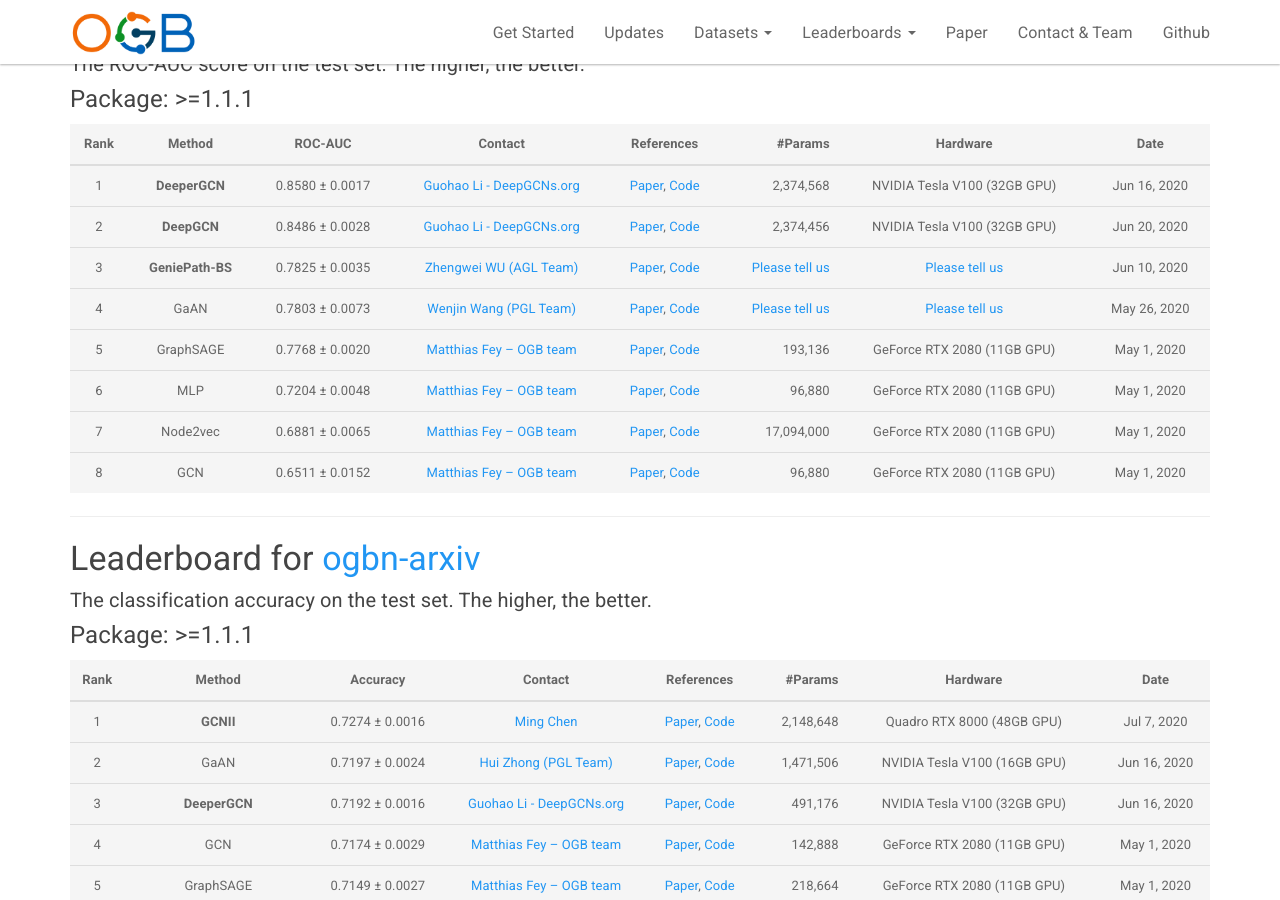
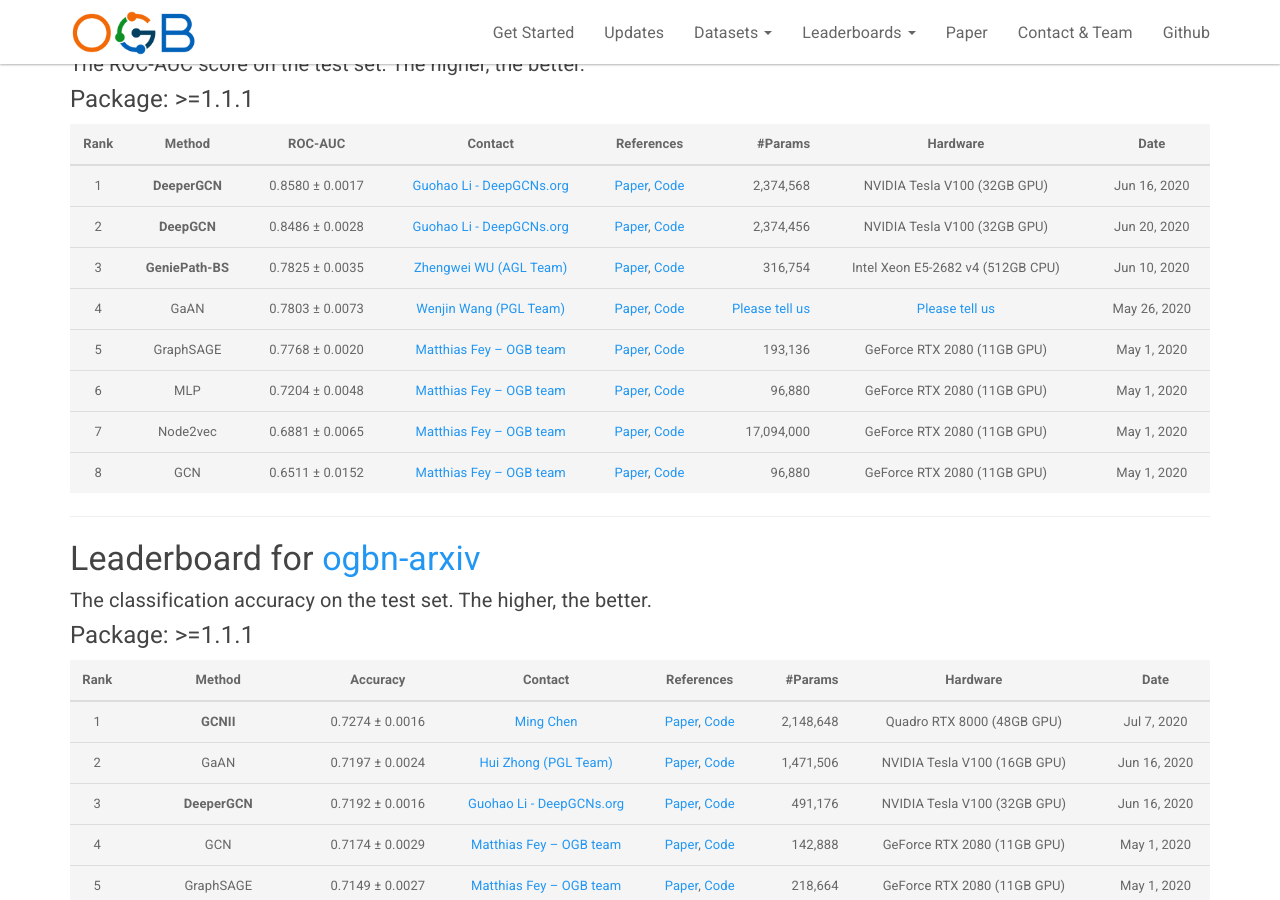
Before and after one commit to snap-stanford/ogb-web, a Jekyll site: the page built from _docs/leaderboard/leader_nodeprop.md, in a window 1280 px wide and 900 px high, scrolled down 1113 px. Built offline with Jekyll 4.4.1, drawn with Linux system fonts in a browser that asks for light colours.

Commit message:
updateleaderboard

```diff
--- a/_docs/leaderboard/leader_nodeprop.md
+++ b/_docs/leaderboard/leader_nodeprop.md
@@ -52,7 +52,7 @@ The **bold** method name indicates that the implementation is **official** (by t
 |:----:|:-----:|:------:|:-----:|:-----:|-----:|:-----:|:-----:|
 |  1  |  **DeeperGCN**  | 0.8580 ± 0.0017   | [Guohao Li - DeepGCNs.org](mailto:guohao.li@kaust.edu.sa) | [Paper](https://arxiv.org/abs/2006.07739), [Code](https://github.com/lightaime/deep_gcns_torch/tree/master/examples/ogb) | 2,374,568 | NVIDIA Tesla V100 (32GB GPU) | Jun 16, 2020 |
 |  2  |  **DeepGCN**  | 0.8486 ± 0.0028   | [Guohao Li - DeepGCNs.org](mailto:guohao.li@kaust.edu.sa) | [Paper](http://openaccess.thecvf.com/content_ICCV_2019/papers/Li_DeepGCNs_Can_GCNs_Go_As_Deep_As_CNNs_ICCV_2019_paper.pdf), [Code](https://github.com/lightaime/deep_gcns_torch/blob/master/examples/ogb/ogbn_proteins) | 2,374,456 | NVIDIA Tesla V100 (32GB GPU) | Jun 20, 2020 |
-|  3  |  **GeniePath-BS**  | 0.7825 ± 0.0035   | [Zhengwei WU (AGL Team)](mailto:zejun.wzw@alipay.com) | [Paper](http://arxiv.org/abs/2006.05806), [Code](https://github.com/xavierzw/ogb-geniepath-bs) | [Please tell us](mailto:ogb@cs.stanford.edu) | [Please tell us](mailto:ogb@cs.stanford.edu) | Jun 10, 2020 |
+|  3  |  **GeniePath-BS**  | 0.7825 ± 0.0035   | [Zhengwei WU (AGL Team)](mailto:zejun.wzw@alipay.com) | [Paper](http://arxiv.org/abs/2006.05806), [Code](https://github.com/xavierzw/ogb-geniepath-bs) | 316,754 | Intel Xeon E5-2682 v4 (512GB CPU) | Jun 10, 2020 |
 |  4  |  GaAN  | 0.7803 ± 0.0073   | [Wenjin Wang (PGL Team)](mailto:wangwenjin02@baidu.com) | [Paper](https://arxiv.org/abs/1803.07294), [Code](https://github.com/PaddlePaddle/PGL/tree/master/examples/GaAN) | [Please tell us](mailto:ogb@cs.stanford.edu) | [Please tell us](mailto:ogb@cs.stanford.edu) | May 26, 2020 |
 |  5  |  GraphSAGE  | 0.7768 ± 0.0020   | [Matthias Fey -- OGB team](mailto:matthias.fey@tu-dortmund.de) | [Paper](https://arxiv.org/abs/1706.02216), [Code](https://github.com/snap-stanford/ogb/tree/master/examples/nodeproppred/proteins) | 193,136 | GeForce RTX 2080 (11GB GPU) | May 1, 2020 |
 |  6  |  MLP  | 0.7204 ± 0.0048   | [Matthias Fey -- OGB team](mailto:matthias.fey@tu-dortmund.de) | [Paper](https://arxiv.org/abs/2005.00687), [Code](https://github.com/snap-stanford/ogb/tree/master/examples/nodeproppred/proteins) | 96,880 | GeForce RTX 2080 (11GB GPU) | May 1, 2020 |
```
